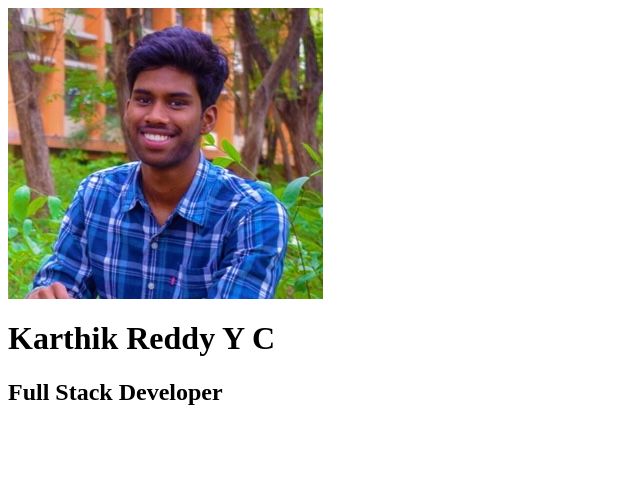
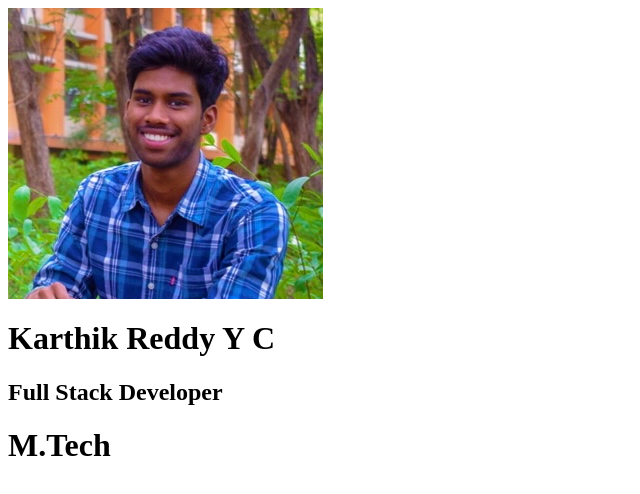
Before and after one commit to 72yck/yck_resume, a plain HTML site: page index.html in a window 1280 px wide. Shown: the whole page, without its empty margins (0-640 px from the left). Drawn offline with Linux system fonts and the light colour scheme.

Commit message:
Add files via upload

```diff
--- a/index.html
+++ b/index.html
@@ -9,6 +9,10 @@
         <h1 class="name">Karthik Reddy Y C</h1>
         <h2 class="job">Full Stack Developer</h2>
       </div>
+      <div class="info2">
+        <h1 class="ed">M.Tech</h1>
+
+      </div>
     </div>
 
 
```
